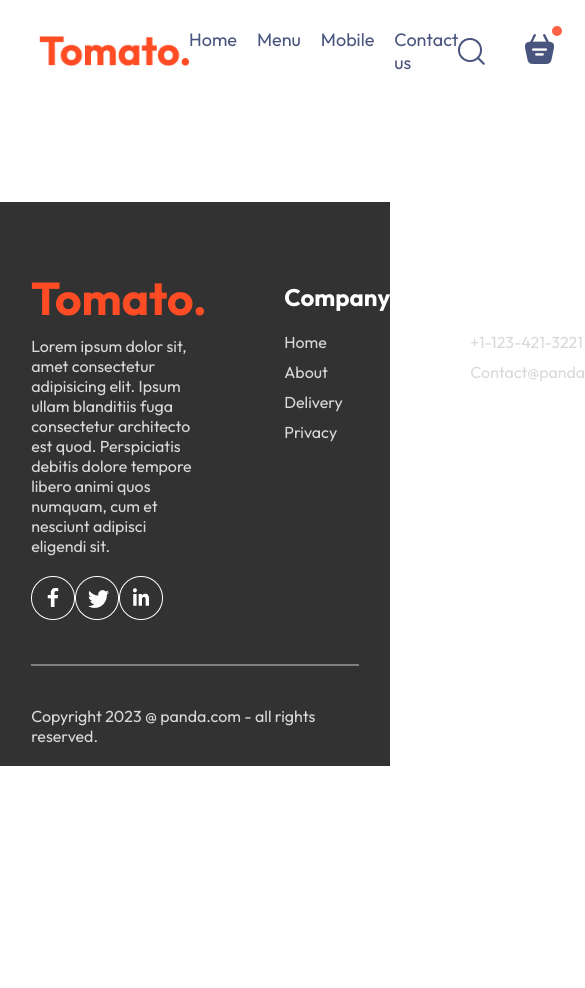
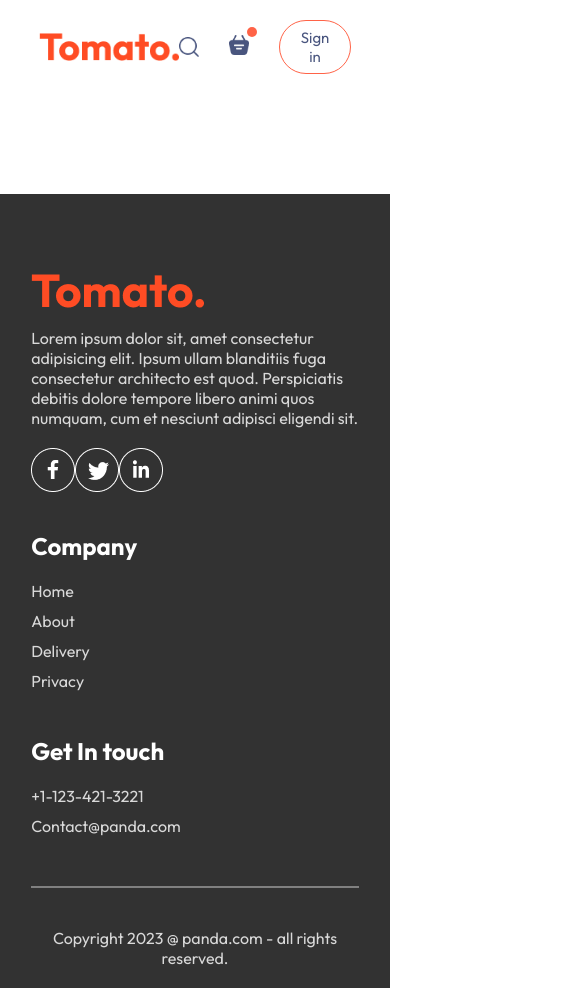
Before and after one commit to Justparthi/CraftMyPlate, a React (Vite) app in the folder frontend/: page /order in a window 390 px wide. Shown: the top 988 px of the page, 585 px wide, since content can reach past the window. Before the commit the page ends 844 px from the top, so only its background shows below. Built offline with nearby package versions, Linux system fonts and the light colour scheme; the HTML template or start-up script is replaced by a standard one.

Commit message:
Responsiveness

```diff
--- a/frontend/src/components/ExploreMenu/ExploreMenu.css
+++ b/frontend/src/components/ExploreMenu/ExploreMenu.css
@@ -54,3 +54,11 @@
     border: 4px solid tomato;
     padding: 2px;
 }
+
+@media (max-width:1050px) {
+    .explore-menu-text{
+        max-width: 100%;
+        font-size: 14px;
+    }
+
+}
--- a/frontend/src/components/Footer/Footer.css
+++ b/frontend/src/components/Footer/Footer.css
@@ -46,3 +46,15 @@
     background-color: grey;
     border: none;
 }
+
+@media (max-width:750px) {
+    .footer-content{
+        display: flex;
+        flex-direction: column;
+        gap: 35px;
+    }
+
+    .footer-copyright{
+        text-align: center;
+    }
+}
--- a/frontend/src/components/Header/Header.css
+++ b/frontend/src/components/Header/Header.css
@@ -38,3 +38,24 @@
     font-size: max(1vw, 13px);
     border-radius: 50px;
 }
+
+@media (max-width:1050px) {
+    .header{
+        height: 38vw;
+    }
+    .header-contents{
+        max-width: 45%;
+    }
+}
+@media (max-width:750px) {
+    .header-contents p{
+        max-width: 55%;
+    }
+
+    .header-contents p{
+        display: none;
+    }
+    .header-contents button{
+        padding: 2vw 4vw;
+    }
+}
--- a/frontend/src/components/navbar/Navbar.css
+++ b/frontend/src/components/navbar/Navbar.css
@@ -56,3 +56,53 @@
     top: -8px;
     right: -8px;
 }
+
+@media (max-width:1050px) {
+    .navbar .logo{
+        width: 140px;
+    }
+    .navbar-menu{
+        gap: 20px;
+        font-size: 17px;
+    }
+    .navbar-right{
+        gap: 30px;
+    }
+    .navbar-right img{
+        width: 22px;
+    }
+
+    .navbar-right button{
+        padding: 8px 25px;
+    }
+}
+
+
+@media (max-width:900px) {
+    .navbar .logo{
+        width: 140px;
+    }
+    .navbar-menu{
+        gap: 20px;
+        font-size: 17px;
+    }
+    .navbar-right{
+        gap: 30px;
+    }
+    .navbar-right img{
+        width: 20px;
+    }
+
+    .navbar-right button{
+        padding: 7px 20px;
+        font-size: 15px;
+    }
+}
+
+
+@media (max-width:750px) {
+    .navbar-menu{
+        display: none;
+    }
+
+}
--- a/frontend/src/components/navbar/Navbar.jsx
+++ b/frontend/src/components/navbar/Navbar.jsx
@@ -1,6 +1,7 @@
 import React, { useState } from 'react'
 import "./Navbar.css"
 import { assets } from '../../assets/assets'
+import { Link } from 'react-router-dom'
 
 const Navbar = () => {
 
@@ -10,10 +11,10 @@
     <div className='navbar'>
         <img src={assets.logo} alt=""  className='logo'/>
         <ul className="navbar-menu">
-            <li onClick={() => setmenu("home")} className={menu === "home"?"active":""} >Home</li>
-            <li onClick={() => setmenu("menu")} className={menu === "menu"?"active":""} >Menu</li>
-            <li onClick={() => setmenu("mobile")} className={menu === "mobile"?"active":""} >Mobile</li>
-            <li onClick={() => setmenu("contact")} className={menu === "contact"?"active":""} >Contact us</li>
+            <Link onClick={() => setmenu("home")} className={menu === "home"?"active":""} >Home</Link>
+            <a href='#' onClick={() => setmenu("menu")} className={menu === "menu"?"active":""} >Menu</a>
+            <a href='#' onClick={() => setmenu("mobile")} className={menu === "mobile"?"active":""} >Mobile</a>
+            <a href='#' onClick={() => setmenu("contact")} className={menu === "contact"?"active":""} >Contact us</a>
         </ul>
         <div className="navbar-right">
             <img src={assets.search_icon} alt="" />
--- a/frontend/src/index.css
+++ b/frontend/src/index.css
@@ -5,6 +5,7 @@
   margin: 0;
   box-sizing: border-box;
   font-family: "Outfit", serif;
+  scroll-behavior: smooth;
 }
 
 body{
```
